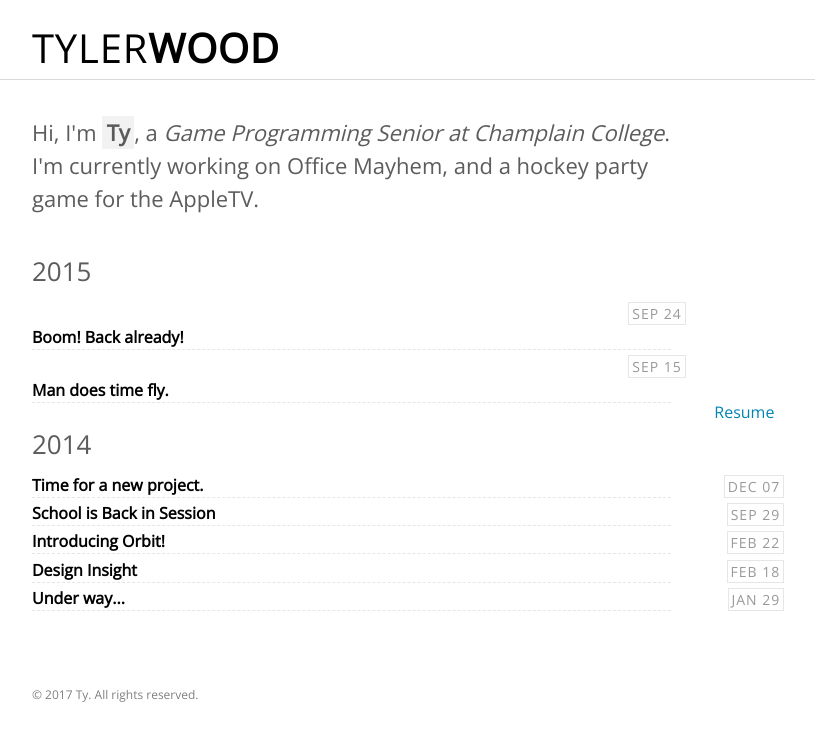
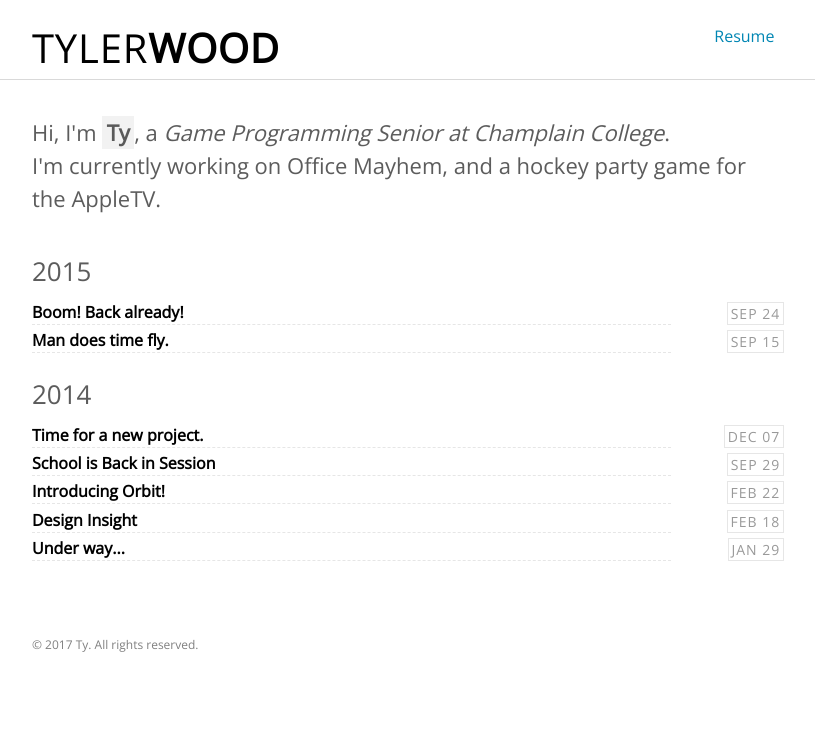
Before and after one commit to tyskwo/portfolio, a Jekyll site: the page built from index.html, in a window 1280 px wide. Shown: the top 741 px of the page, without its empty margins (232-1047 px from the left). Built offline with Jekyll 4.4.1, drawn with Linux system fonts in a browser that asks for light colours; some web fonts are replaced.

Commit message:
[FIX] blog post buttons, nav bar.

```diff
--- a/assets/scss/_layout.scss
+++ b/assets/scss/_layout.scss
@@ -113,7 +113,7 @@ hr {
   position: relative;
   pointer-events: all;
   cursor: pointer;
-  padding-top: 50%;
+  padding-bottom: 0%;
 
   li {
     display: inline-block;
@@ -306,5 +306,6 @@ hr {
 }
 
 .PageNavigation .next {
-  float: right !important;
+  float: right;
+  width: auto;
 }
```
